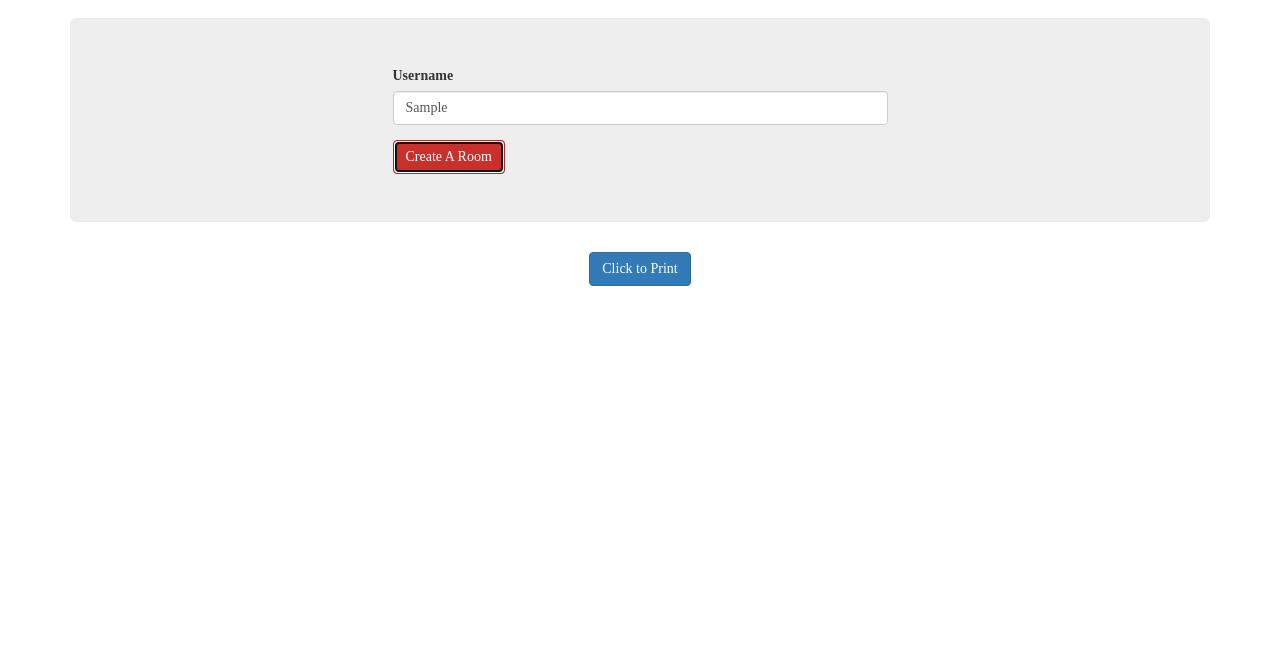
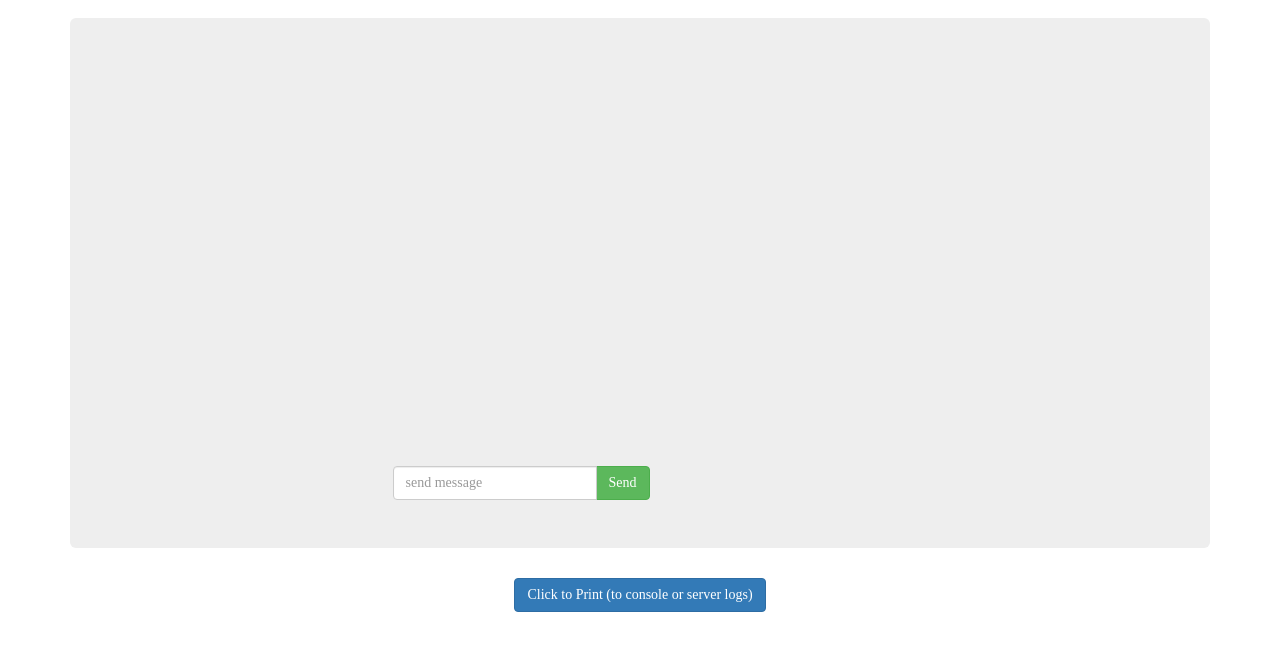
Before and after one commit to hmajoros/sudokgo, a website: page index.html in a window 1280 px wide. Both pictures are taken after typing "Sample" into the empty fields and a click on the button "Create A Room". Shown: the part 70-720 px from the top of the page. Drawn offline with nearby package versions, Linux system fonts and the light colour scheme; no server answers; a web font is replaced by a local one.

Commit message:
chat room works ayyyy

```diff
--- a/index.html
+++ b/index.html
@@ -34,23 +34,40 @@
 
     <div class="container">
       <div class="jumbotron">
-        <div class="row">
+        <div class="row" id="row-username">
           <div class="col-xs-12 col-md-6 col-md-offset-3">
 
             <form id="username-form">
               <div class="form-group">
                 <label for="username">Username</label>
-                <input type="text" class="form-control" id="username" placeholder="Enter username">
+                <input type="text" class="form-control" id="username" placeholder="Enter username" autocomplete="off">
               </div>
 
               <button class="btn btn-danger">Create A Room</button>
             </form>
           </div>
         </div>
+
+        <div class="row hide" id="row-msg">
+          <div class="col-xs-12 col-md-6 col-md-offset-3">
+
+            <div id="msg-cnt"></div> <!-- messages added automatically -->
+
+            <form id="chat-form" class="form-inline">
+              <div class="input-group">
+                <input type="text" class="form-control" id="message" placeholder="send message" autocomplete="off">
+                <span class="input-group-btn">
+                  <button class="btn btn-success">Send</button>
+                </span>
+              </div>
+            </form>
+
+          </div>
+        </div>
       </div>
       <div class="row">
         <div class="col-xs-12 col-md-6 col-md-offset-3 text-center">
-          <button class="btn btn-primary" id="printstats">Click to Print</button>
+          <button class="btn btn-primary" id="printstats">Click to Print (to console or server logs)</button>
         </div>
       </div>
     </div>
--- a/static/client.js
+++ b/static/client.js
@@ -4,7 +4,8 @@
     var socket = io();
 
     $('#username-form').submit(function() {
-        var username = $('#username').val(),
+        var form = $('#username'),
+            username = form.val(),
             roomID = getParameterByName('id');
 
         if (!roomID) {
@@ -12,11 +13,33 @@
         } else {
             socket.emit('join_room', username, roomID);
         }
+
+        form.val('');
+        form.blur();
+
+        $('#row-msg').removeClass('hide');
+        $('#row-username').addClass('hide');
+
         return false; // to prevent page reload
+    });
+
+    $('#chat-form').submit(function() {
+        var form = $('#message'),
+            msg = form.val();
+
+        socket.emit('chat_message', msg);
+        form.val('');
+
+        $('#msg-cnt').append('<div class="col-xs-8 col-xs-offset-4 alert alert-info">' + msg + '</div>');
+        return false;
     });
 
     $('#printstats').click(function() {
         socket.emit('print_stats');
+    });
+
+    socket.on('emit_message', function(msg, username) {
+        $('#msg-cnt').append('<div class="col-xs-8 alert alert-success">' + msg + '</div><div class="clearfix"></div>');
     });
 
 
--- a/static/main.css
+++ b/static/main.css
@@ -5,3 +5,8 @@ body {
 * {
     font-family: RobotoDraft;
 }
+
+#msg-cnt {
+    height: 400px;
+    overflow: scroll;
+}
```
Also changed, not shown: server.js (+19 -4 lines).
